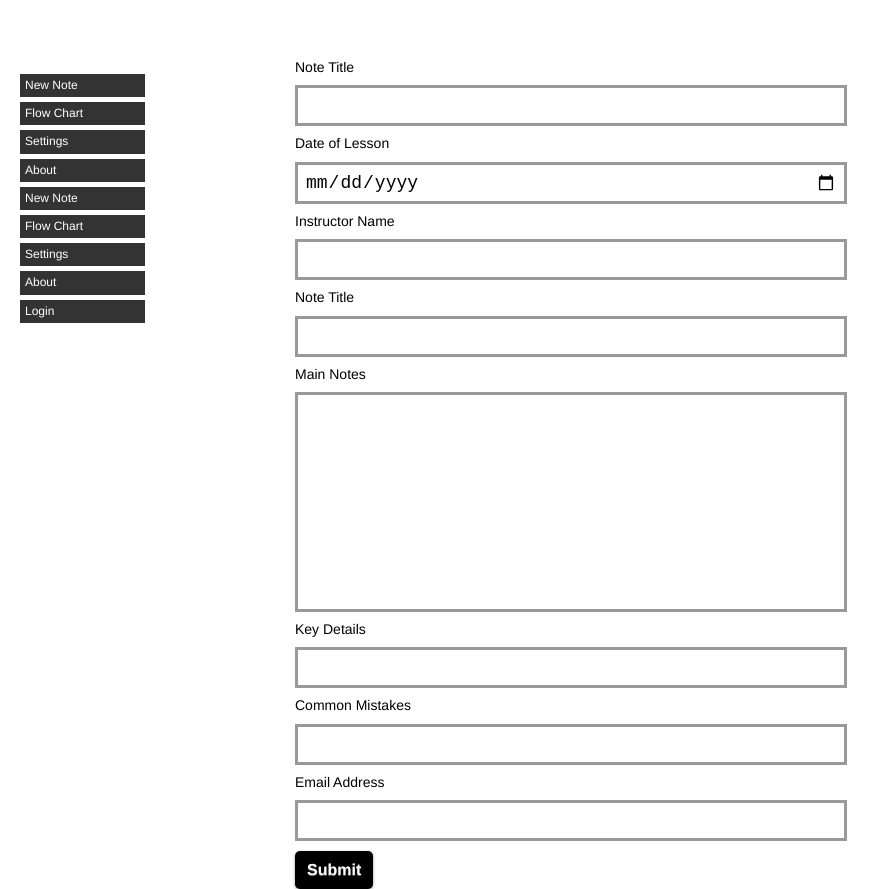
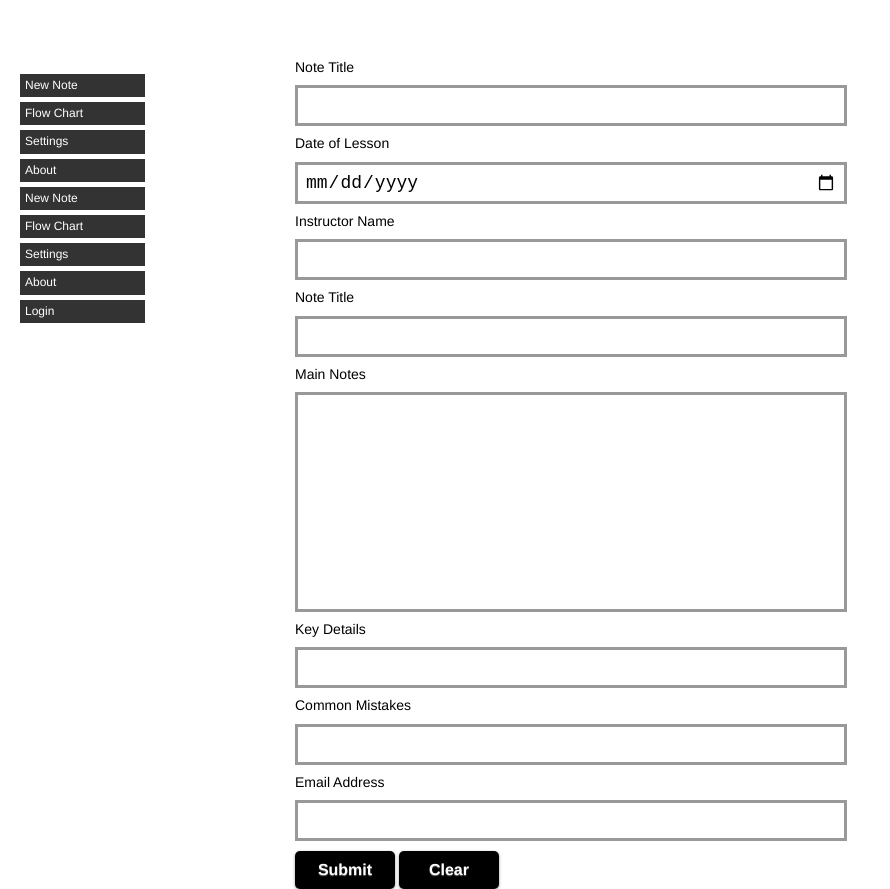
Before and after one commit to kfosterone/BJJ-Notes, a plain HTML site: page index.html in a window 1280 px wide. Shown: the whole page, without its empty margins (0-890 px from the left). Drawn offline with Linux system fonts and the light colour scheme.

Commit message:
Added Clear Button
Added clear button to new note form.

```diff
--- a/index.html
+++ b/index.html
@@ -69,6 +69,7 @@
                 <input type="Email" class="wide_text_field" id="email_field" name="email_field" />
                 <br>
                 <input type="submit" id="submit_new_note" value="Submit" class="button" />
+                <input type="button" id="clear_button" value="Clear" class="button"/>
                 <!--note-->
             </div>
         </form>
--- a/resources/css/main.css
+++ b/resources/css/main.css
@@ -156,8 +156,10 @@ input[class="large_text_field"] {
     border-color: #73B8BF;
 }
 
-#new_note_form input[type="submit"] {
+#new_note_form input[type="submit"],
+#new_note_form input[type="button"] {
     padding: 10px 12px;
+    width: 100px;
 
 
 }
```
